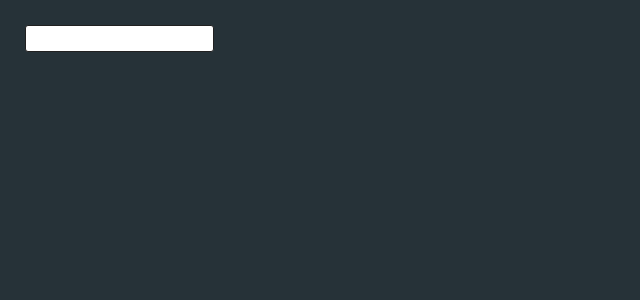
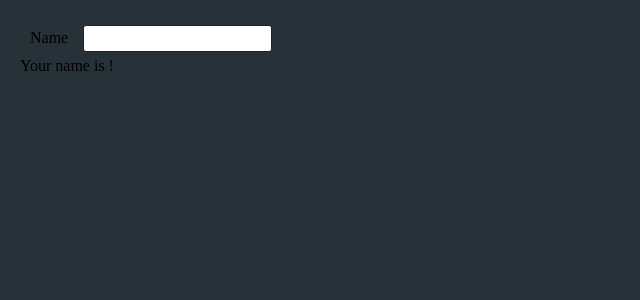
Before and after one commit to fireflower0/electron-minimal, a React app: page / in a window 1280 px wide. Shown: the top 300 px of the page, without its empty margins (0-640 px from the left). Built offline with nearby package versions, Linux system fonts and the light colour scheme.

Commit message:
Add a LabeledTextBox

```diff
--- /dev/null
+++ b/src/components/atoms/Label.tsx
@@ -0,0 +1,17 @@
+import React from 'react';
+import styled from 'styled-components';
+
+const LabelWrapper = styled.label`
+  margin: 5px;
+  padding: 5px;
+`;
+
+interface IFProps {
+  labelText: string;
+}
+
+const Label: React.FC<IFProps> = props => {
+  return <LabelWrapper>{props.labelText}</LabelWrapper>;
+};
+
+export default Label;
--- /dev/null
+++ b/src/components/molecules/LabeledTextBox.tsx
@@ -0,0 +1,20 @@
+import React from 'react';
+import TextBox from '../atoms/TextBox';
+import Label from '../atoms/Label';
+
+interface IFProps {
+  labelText: string;
+  value: string;
+  setValue: (value: string) => void;
+}
+
+const LabeledTextBox: React.FC<IFProps> = props => {
+  return (
+    <div>
+      <Label labelText={props.labelText} />
+      <TextBox value={props.value} setValue={props.setValue} />
+    </div>
+  );
+};
+
+export default LabeledTextBox;
--- a/src/index.tsx
+++ b/src/index.tsx
@@ -1,7 +1,7 @@
 import React, { useState, useEffect } from 'react';
 import { render } from 'react-dom';
 import styled from 'styled-components';
-import TextBox from './components/atoms/TextBox';
+import LabeledTextBox from './components/molecules/LabeledTextBox';
 
 const FormWrapper = styled.div`
   margin: 10px;
@@ -20,8 +20,8 @@ const App = () => {
 
   return (
     <FormWrapper>
-      <TextBox value={text} setValue={setText} />
-      {text}
+      <LabeledTextBox labelText="Name" value={text} setValue={setText} />
+      Your name is {text} !
     </FormWrapper>
   );
 };
```
Also changed, not shown: .eslintrc.yml.
